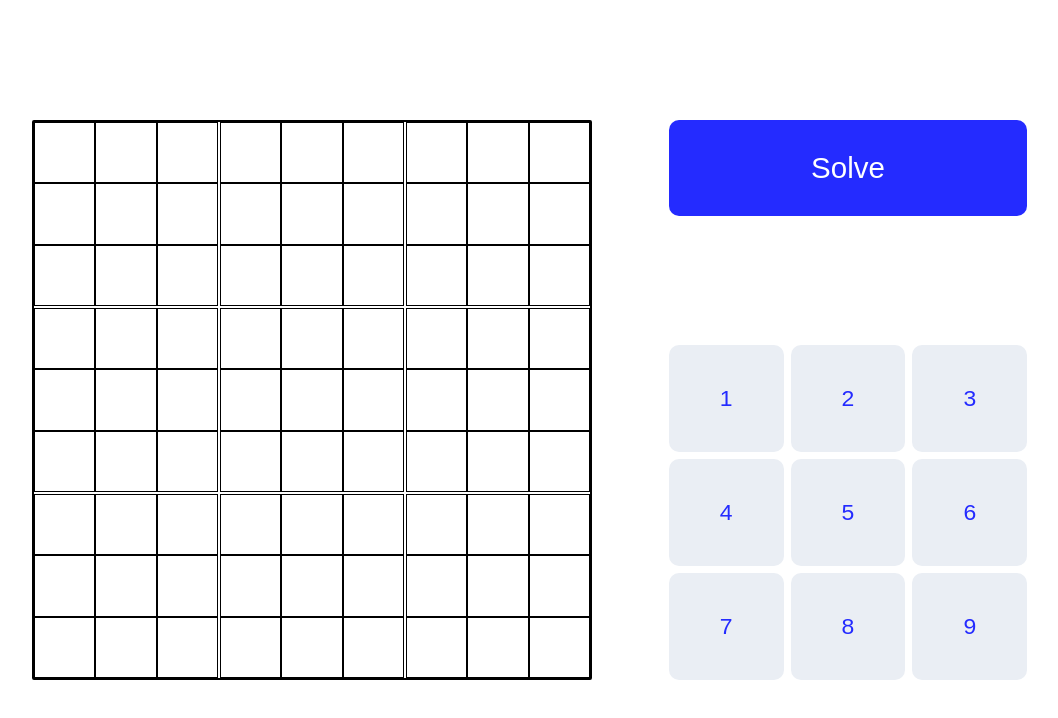
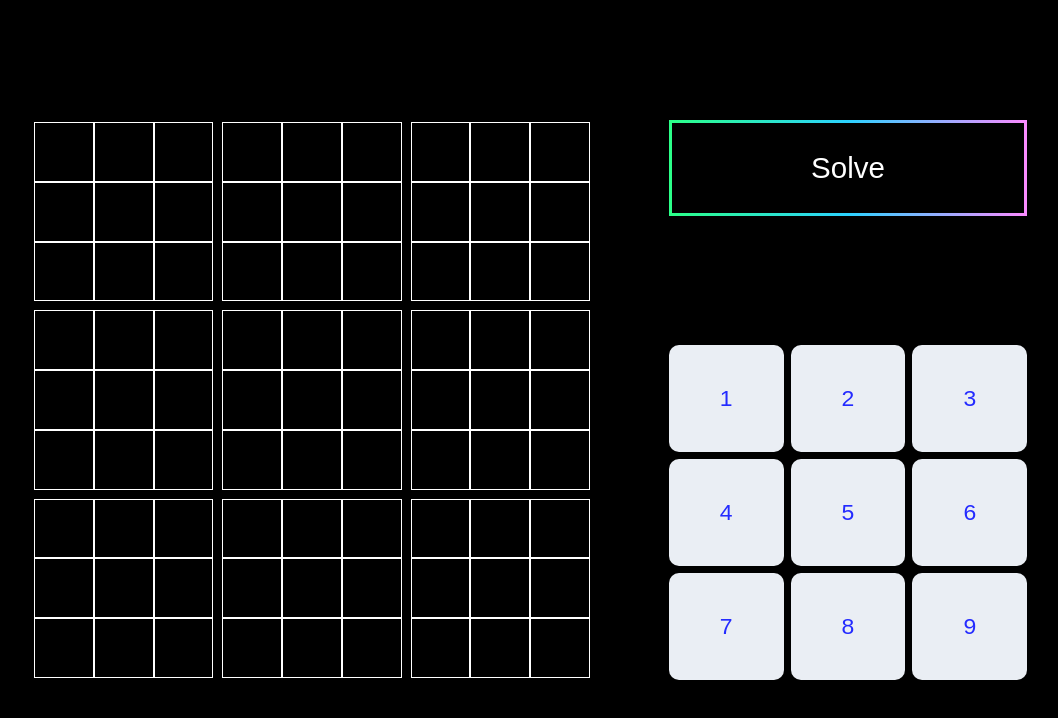
Before and after one commit to Sagar-Sharma-7/Sudoku-Solver-UI, a plain HTML site: page index.html in a window 1280 px wide. Shown: the whole page, without its empty margins (72-1130 px from the left). Drawn offline with Linux system fonts and the light colour scheme.

Commit message:
solve btn style

```diff
--- a/public/script/main.js
+++ b/public/script/main.js
@@ -0,0 +1,26 @@
+const boxes = document.querySelectorAll(".box");
+const num = document.querySelectorAll(".num");
+const solve_btn = document.querySelector("#solve_btn");
+
+
+boxes.forEach(box => {
+    box.addEventListener("click", () => {
+        num.forEach(item => {
+            item.addEventListener("click", () =>{
+                let n = item.innerHTML;
+                box.innerHTML = n;
+            });
+        });
+    });
+});
+
+
+
+solve_btn.addEventListener("click", () => {
+    boxes.forEach(box => {
+        if(box.innerHTML == ""){
+                box.innerHTML = 0;
+        };
+    });
+
+});
--- a/public/style/style.scss
+++ b/public/style/style.scss
@@ -26,6 +26,7 @@ html {
 
 body{
     font-family: 'Signika', sans-serif;
+    background-color: black;
 }
 
 #container{
@@ -33,18 +34,20 @@ body{
     @include flex();
     #board{
         @include dim(70vh, 70vh);
-        border: 2px solid black;
         border-radius: 2px;
         display: grid;
         grid-template-columns: repeat(3, 1fr);
-        grid-gap: 2px;
+        grid-gap: 5px;
         .box_grid{
-            // border: 1px dotted black;
+            border: 2px dotted black;
             display: grid;
             grid-template-columns: repeat(3, 1fr);
             div{
-                border: 1px solid black;
+                border: 1px solid white;
                 cursor: pointer;
+                color: white;
+                font-size: 1.3rem;
+                @include flex();
             }
         }
     }
@@ -60,13 +63,32 @@ body{
         #solve_btn{
             @include dim(28vw, 12vh);
             border-radius: 10px;
-            background-color:#242BFF;
             color: white;
             font-size: 1.8rem;
-            transition: 400ms;
+            background-color: transparent;
+            border-width: 3px;
+            border-style: solid;
+            border-image-slice: 1;
+            border-image-source: linear-gradient(to left, #FA8BFF, #2BD2FF, #2BFF88);
+            animation: border 5s linear infinite;
             &:hover{
-                background-color: #060ddf;
+                color: #ACFBAF;
             }
+        }
+        @keyframes border {
+            0%{
+                border-width: 3px;
+                border-style: solid;
+                border-image-slice: 1;
+                border-image-source: linear-gradient(to left, #FA8BFF, #2BD2FF, #2BFF88);
+            }
+            50%{
+                border-width: 3px;
+                border-style: solid;
+                border-image-slice: 1;
+                border-image-source: linear-gradient(to left, #ACFBAF, #63FD86);
+            }
+
         }
         #num_pad{
             // border: 1px solid green;
```
Also changed, not shown: public/style/style.css, 1 other file.
